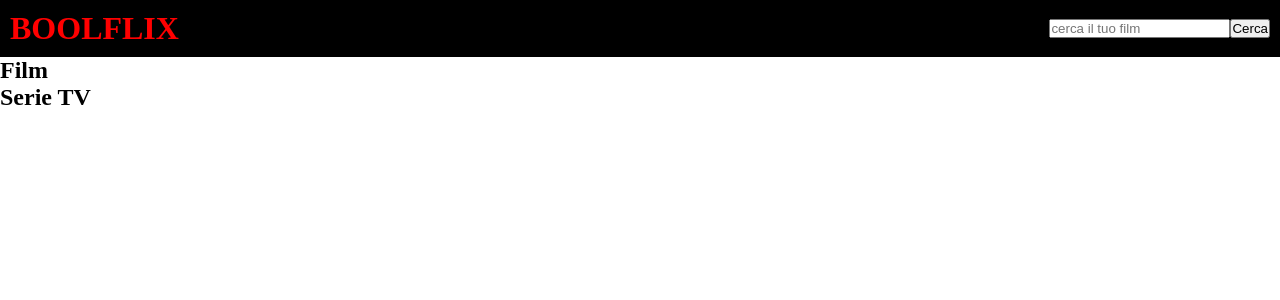
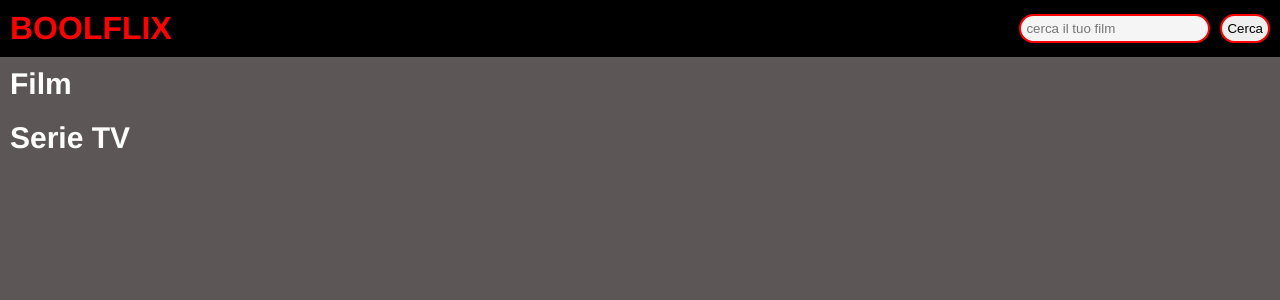
Before and after one commit to Zibo88/vue-boolflix, a Vue app: page / in a window 1280 px wide. Shown: the top 300 px of the page. Built offline with nearby package versions, Linux system fonts and the light colour scheme.

Commit message:
aggiunti commenti ed effetti css

```diff
--- a/src/App.vue
+++ b/src/App.vue
@@ -1,11 +1,9 @@
 <template>
     <div class="app-container">
+        <BarrHeader @userFilm='choiceUser'/>
 
-        <BarrHeader @userFilm='choiceFilm'/>
-       <div class="main">
          <!-- utilizzo il componente e lo passo al figlio MainCard tramite una props, come valore do l'array riempito tramite la chiamata axios -->
           <MainCard :userFilm='arrayFilm' :userSeries='arraySerie'/>
-      </div>
     </div>
 
 
@@ -23,8 +21,8 @@ export default {
   data(){
     return{
         arrayFilm: [],
+        // l'url è composto da una parte fissa fino  query= che viene implementata ogni volta che viene eseguita una chiamata axios con questo parametro (this.urlFilms + word)
         urlFilms:'https://api.themoviedb.org/3/search/movie?api_key=e99307154c6dfb0b4750f6603256716d&query=',
-        // fai un altro componenete
         arraySerie: [],
         urlSeries:'https://api.themoviedb.org/3/search/tv?api_key=e99307154c6dfb0b4750f6603256716d&language=it_IT&query=',
 
@@ -36,12 +34,15 @@ export default {
   },
 
   methods:{
-    choiceFilm(word){
+    // word è il parametro che in questo caso è uguale alla variabile (UserChoice) passata con $emit da BarrHeader con il nome di ancoraggio @userFilm perchè l'ancoraggio adesso avrà valore del metodo assegnato
+    choiceUser(word){
       console.log('word',word)
 
-  // eseguo la chiamata axios
+  // eseguo la chiamata axios, e come parametro utilizzo l'url dei film + la parola scelta dall'utente (UserChoice)
       axios.get(this.urlFilms + word).then((response) =>{
-        // il risultato della chiamata lo assegno all'array vuoto
+        // il console log di response ci permette di visualizzare il contenuto della chiamata axios
+        console.log('tutti i dati', response)
+        // il risultato della chiamata lo assegno all'array vuoto, response.data.results in questo caso rappresenta il luogo dove si trovano i dati.
         this.arrayFilm = response.data.results
         console.log('arrayfilm',  this.arrayFilm)
 
@@ -66,5 +67,7 @@ export default {
 <style lang="scss">
 @import './style/common';
 
-
+.app-container{
+  height: 100vh;
+}
 </style>
--- a/src/components/BarrHeader.vue
+++ b/src/components/BarrHeader.vue
@@ -8,8 +8,8 @@
 
         <div class="search-barr">
              <!-- leggo il valore inserito dall'utente e lo salvo nella variabile userChoice -->
-            <!-- tramite il @keyup.enter invio l'emit al padre App.vue (userfilm è l'ancoraggio che riporterò poi in app.vue mentre userChoice è la variabile di cui necessita per funzionare) -->
-            <input v-model="userChoice"  placeholder="cerca il tuo film" type="text">
+            <!-- tramite il @click sul button invio l'emit al padre App.vue (userfilm è l'ancoraggio che riporterò poi in app.vue mentre userChoice è la variabile di cui necessita per funzionare) -->
+            <input class="search-input" v-model="userChoice"  placeholder="cerca il tuo film" type="text">
             <button @click="$emit('userFilm', userChoice )">Cerca</button>
         </div>
 
@@ -30,6 +30,8 @@ export default {
 
 <style lang="scss" scoped>
 @import '../style/common';
+@import '../style/variables';
+
 .container-header{
     background-color: black;
     justify-content: space-between;
@@ -37,7 +39,22 @@ export default {
     padding: 10px;
 
     h1{
-        color: red;
+        color: $second_color;
+    }
+
+    .search-input{
+        margin-right: 10px;
+        padding: 5px;
+        border-radius: 16px;
+        border: 2px solid $second_color;
+        background-color: whitesmoke;
+    }
+
+    button{
+        padding: 5px;
+        border-radius: 16px;
+        border: 2px solid $second_color;
+        cursor: pointer;
     }
 }
 
--- a/src/components/MainCard.vue
+++ b/src/components/MainCard.vue
@@ -1,16 +1,20 @@
 <template>
     <div class="card-container">
-        <!-- cicliamo l'array che  ci arriva tramite la props -->
-        <h2>Film</h2>
+
+        <h2 class="tipolgy">Film</h2>
         <div class="film-container flex">
+             <!-- cicliamo l'array che  ci arriva tramite la props userSeries-->
             <div class="card" v-for="element in userFilm" :key="element.id">
                 <!-- img -->
                 <div class="poster">
-                    <img class="photo" :src="imgCard(element.poster_path)" :alt="element.poster_path" >
+                    <!-- se è presente element.poster_path stampalo/ l'img è data dal path + element.poster_path -->
+                    <img v-if="element.poster_path" class="photo" :src="imgCard(element.poster_path)" :alt="element.poster_path" >
+                    <!-- altrimenti stampa -->
+                    <img v-else class="photo" :src="'https://cdn1.vectorstock.com/i/1000x1000/21/35/404-error-page-or-file-not-found-icon-file-vector-21212135.jpgf'">
                 </div>
                 <div class="element-hover-container flex">
                     <!-- title -->
-                    <h3 class="title">
+                    <h3 class="title" >
                     Titolo: {{element.title}}
                     </h3>
                     <!-- sub-title -->
@@ -20,14 +24,14 @@
                 <!-- flags -->
                     <div>
                         <img class="flags" :src="flagsNation(element.original_language)" :alt="element.original_language">
-                        <!-- {{element.original_language}} -->
                     </div>
                     <!-- vote -->
+                     <!-- eseguo un ciclo v for per stampare le 5 stelle -->
+                        <!-- insericìsco un classe dinamica che mi permette di modificare l'icona in base al valore del voto. Star che è l'elemento ciclato è inferiore/uguale al voto ? la classe è solid, : se no è regular -->
                     <div class="vote" :class="voteStar(element.vote_average)">
                         <i class="fa-star" :class="(star <= voteStar(element.vote_average)) ? 'fa-solid' : 'fa-regular'" v-for="star in 5 " :key="star"></i>
-
                     </div>
-
+                    <!-- overview -->
                     <div class="overview">
                         {{element.overview}}
                     </div>
@@ -36,12 +40,14 @@
         </div>
 
             <!-- serie -->
-            <h2>Serie TV</h2>
+            <h2 class="tipolgy">Serie TV</h2>
             <div class="container-series flex">
+                <!-- eseguo un ciclo for nell'array passato tramite propos  -->
                 <div class="card" v-for="element in userSeries" :key="element.id">
                 <!-- img -->
                 <div class="poster">
-                    <img class="photo" :src="imgCard(element.poster_path)" :alt="element.poster_path" >
+                    <img v-if="element.poster_path" class="photo" :src="imgCard(element.poster_path)" :alt="element.poster_path" >
+                    <img v-else class="photo" :src="'https://cdn1.vectorstock.com/i/1000x1000/21/35/404-error-page-or-file-not-found-icon-file-vector-21212135.jpg'">
                 </div>
                 <div class="element-hover-container flex">
                     <!-- title -->
@@ -70,12 +76,8 @@
                     </div>
                 </div>
             </div>
-            </div>
-
-
-
+        </div>
     </div>
-
 
 </template>
 
@@ -109,10 +111,12 @@ export default {
 
         },
 
+        // funzione che richiama il path delle foto e aggiunge il singolo poster_path
         imgCard(photo){
             return 'https:image.tmdb.org/t/p/w342' + photo
         },
 
+        // funzione che arrotonda il voto dato al film per eccesso
         voteStar(vote){
             let voters = Math.ceil(vote/2)
             console.log('voti',voters)
@@ -124,17 +128,24 @@ export default {
 
 <style lang="scss" scoped>
 @import '../style/common';
+@import '../style/variables';
 
 .card-container{
+
     overflow: hidden;
     .film-container.flex, .container-series.flex{
         width: 100vw;
         overflow-x: auto;
     }
+    .tipolgy{
+        margin: 10px 10px;
+        font-size: 30px;
+        color: white;
+    }
     .card{
-
         margin: 8px;
         position: relative;
+
         .title, .sub-title{
             margin: 5px 2px;
         }
@@ -163,9 +174,11 @@ export default {
             top: 0;
             left: 0;
             color: white;
-            background-color: black;
+            background-color: rgba(black, 0.7);
+            opacity: 1;
             flex-direction: column;
             display: none;
+            border: 2px solid lightgray;
 
             .overview{
                 flex-grow: 1;
--- a/src/style/common.scss
+++ b/src/style/common.scss
@@ -3,6 +3,11 @@
     margin: 0;
     padding: 0;
     box-sizing: border-box;
+}
+
+body{
+    background-color: rgb(92, 86, 86);
+    font-family: Avenir,Helvetica, Arial, sans-serif;
 }
 
 img{
--- /dev/null
+++ b/src/style/variables.scss
@@ -0,0 +1 @@
+$second_color: red;
```
